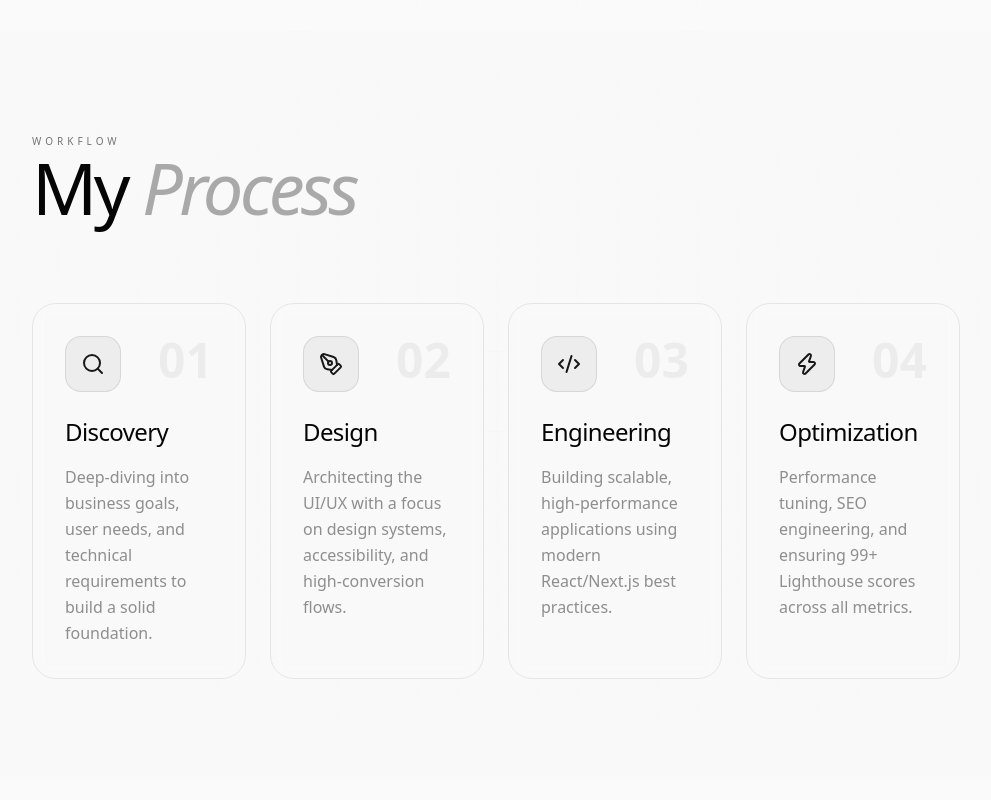
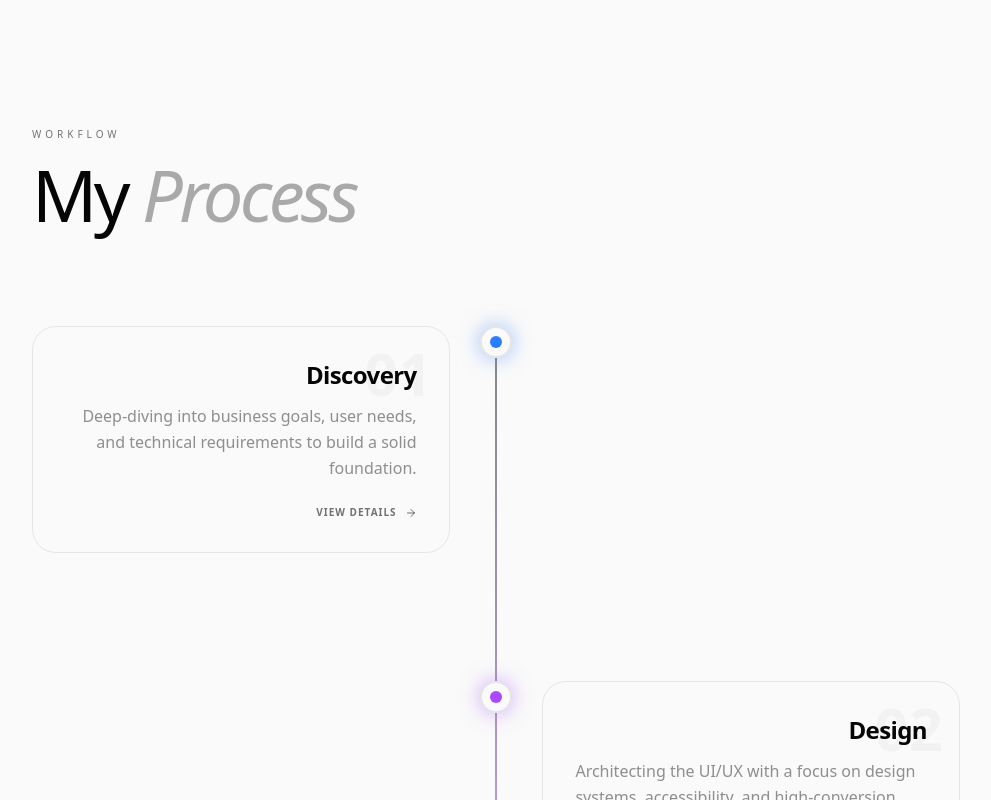
Before and after one commit to twistycoder/aravinth-portfolio, a Next.js app: page / in a window 1280 px wide. Shown: the part 1880-2680 px from the top of the page, without its empty margins (144-1135 px from the left). Built offline with nearby package versions, Linux system fonts and the light colour scheme.

Commit message:
feat: implement About and Process section components with motion-based animations

```diff
--- a/src/components/sections/About.tsx
+++ b/src/components/sections/About.tsx
@@ -62,7 +62,7 @@ export function About() {
               viewport={{ once: true }}
               transition={{ delay: 0.1 }}
             >
-              <p className="text-5xl md:text-6xl font-medium tracking-tighter text-primary">5+</p>
+              <p className="text-3xl md:text-6xl font-medium tracking-tighter text-primary">5+</p>
               <p className="text-[10px] tracking-[0.3em] text-muted-foreground uppercase mt-3 font-semibold">Years Exp</p>
             </motion.div>
             <motion.div
@@ -71,7 +71,7 @@ export function About() {
               viewport={{ once: true }}
               transition={{ delay: 0.2 }}
             >
-              <p className="text-5xl md:text-6xl font-medium tracking-tighter text-primary">50+</p>
+              <p className="text-3xl md:text-6xl font-medium tracking-tighter text-primary">50+</p>
               <p className="text-[10px] tracking-[0.3em] text-muted-foreground uppercase mt-3 font-semibold">Projects</p>
             </motion.div>
             <motion.div
@@ -80,7 +80,7 @@ export function About() {
               viewport={{ once: true }}
               transition={{ delay: 0.3 }}
             >
-              <p className="text-5xl md:text-6xl font-medium tracking-tighter text-primary">10+</p>
+              <p className="text-3xl md:text-6xl font-medium tracking-tighter text-primary">10+</p>
               <p className="text-[10px] tracking-[0.3em] text-muted-foreground uppercase mt-3 font-semibold">Clients</p>
             </motion.div>
           </div>
@@ -92,13 +92,13 @@ export function About() {
             initial={{ opacity: 0, x: 20 }}
             whileInView={{ opacity: 1, x: 0 }}
             viewport={{ once: true }}
-            className="group relative rounded-[2.5rem] border border-border bg-background/50 p-10 backdrop-blur-sm transition-all duration-500 hover:border-primary/20 hover:shadow-2xl overflow-hidden"
+            className="group relative rounded-3xl md:rounded-[2.5rem] border border-border bg-background/50 p-6 md:p-10 backdrop-blur-sm transition-all duration-500 hover:border-primary/20 hover:shadow-2xl overflow-hidden"
           >
             <div className="absolute inset-0 bg-gradient-to-tr from-primary/5 to-transparent opacity-0 group-hover:opacity-100 transition-opacity" />
             <div className="mb-8 inline-flex h-14 w-14 items-center justify-center rounded-2xl bg-primary/5 text-primary border border-primary/10 transition-transform group-hover:scale-110">
               <Layout className="h-7 w-7" />
             </div>
-            <h3 className="mb-4 text-2xl font-medium tracking-tight">Front-End Engineering</h3>
+            <h3 className="mb-4 text-xl md:text-2xl font-medium tracking-tight">Front-End Engineering</h3>
             <p className="text-base text-muted-foreground/80 leading-relaxed">
               Crafting pixel-perfect, responsive interfaces using React and Next.js with a focus on performance and accessibility.
             </p>
@@ -109,13 +109,13 @@ export function About() {
             whileInView={{ opacity: 1, x: 0 }}
             viewport={{ once: true }}
             transition={{ delay: 0.1 }}
-            className="group relative rounded-[2.5rem] border border-border bg-background/50 p-10 backdrop-blur-sm transition-all duration-500 hover:border-primary/20 hover:shadow-2xl overflow-hidden"
+            className="group relative rounded-3xl md:rounded-[2.5rem] border border-border bg-background/50 p-6 md:p-10 backdrop-blur-sm transition-all duration-500 hover:border-primary/20 hover:shadow-2xl overflow-hidden"
           >
             <div className="absolute inset-0 bg-gradient-to-tr from-accent/5 to-transparent opacity-0 group-hover:opacity-100 transition-opacity" />
             <div className="mb-8 inline-flex h-14 w-14 items-center justify-center rounded-2xl bg-primary/5 text-primary border border-primary/10 transition-transform group-hover:scale-110">
               <Code2 className="h-7 w-7" />
             </div>
-            <h3 className="mb-4 text-2xl font-medium tracking-tight">Technical Architecture</h3>
+            <h3 className="mb-4 text-xl md:text-2xl font-medium tracking-tight">Technical Architecture</h3>
             <p className="text-base text-muted-foreground/80 leading-relaxed">
               Designing scalable systems and state management patterns that ensure long-term maintainability and speed.
             </p>
--- a/src/components/sections/Process.tsx
+++ b/src/components/sections/Process.tsx
@@ -2,86 +2,137 @@
 
 import * as React from "react";
 import { Section } from "@/components/ui/Section";
-import { motion } from "framer-motion";
-import { Search, PenTool, Code2, Zap } from "lucide-react";
+import { motion, useScroll, useSpring } from "framer-motion";
+import { Search, PenTool, Code2, Zap, ArrowRight } from "lucide-react";
 
 const STEPS = [
   {
     title: "Discovery",
     description: "Deep-diving into business goals, user needs, and technical requirements to build a solid foundation.",
     icon: <Search className="w-6 h-6" />,
-    color: "from-blue-500/20 to-transparent"
+    color: "bg-blue-500",
+    glow: "shadow-[0_0_20px_rgba(59,130,246,0.5)]"
   },
   {
     title: "Design",
     description: "Architecting the UI/UX with a focus on design systems, accessibility, and high-conversion flows.",
     icon: <PenTool className="w-6 h-6" />,
-    color: "from-purple-500/20 to-transparent"
+    color: "bg-purple-500",
+    glow: "shadow-[0_0_20px_rgba(168,85,247,0.5)]"
   },
   {
     title: "Engineering",
     description: "Building scalable, high-performance applications using modern React/Next.js best practices.",
     icon: <Code2 className="w-6 h-6" />,
-    color: "from-primary/20 to-transparent"
+    color: "bg-primary",
+    glow: "shadow-[0_0_20px_rgba(var(--primary),0.5)]"
   },
   {
     title: "Optimization",
     description: "Performance tuning, SEO engineering, and ensuring 99+ Lighthouse scores across all metrics.",
     icon: <Zap className="w-6 h-6" />,
-    color: "from-amber-500/20 to-transparent"
+    color: "bg-amber-500",
+    glow: "shadow-[0_0_20px_rgba(245,158,11,0.5)]"
   }
 ];
 
 export function Process() {
+  const containerRef = React.useRef<HTMLDivElement>(null);
+  const { scrollYProgress } = useScroll({
+    target: containerRef,
+    offset: ["start end", "end end"]
+  });
+
+  const scaleY = useSpring(scrollYProgress, {
+    stiffness: 100,
+    damping: 30,
+    restDelta: 0.001
+  });
+
   return (
-    <Section id="process" className="relative overflow-hidden bg-secondary/10">
+    <Section id="process" className="relative overflow-hidden bg-secondary/5">
       <div className="absolute inset-0 -z-10 grid-pattern opacity-[0.05]" />
 
-      <div className="mb-12 md:mb-20 space-y-2 md:space-y-4">
+      <div className="mb-16 md:mb-24 space-y-4 text-center md:text-left">
         <motion.span
-          initial={{ opacity: 0, x: -20 }}
-          whileInView={{ opacity: 1, x: 0 }}
-          className="text-[10px] tracking-[0.4em] text-muted-foreground uppercase"
+          initial={{ opacity: 0, y: 10 }}
+          whileInView={{ opacity: 1, y: 0 }}
+          className="text-[10px] tracking-[0.4em] text-muted-foreground uppercase block"
         >
           Workflow
         </motion.span>
         <motion.h2
           initial={{ opacity: 0, y: 20 }}
           whileInView={{ opacity: 1, y: 0 }}
-          className="text-3xl font-medium tracking-tighter sm:text-6xl md:text-7xl"
+          className="text-4xl font-medium tracking-tighter sm:text-6xl md:text-7xl"
         >
           My <span className="text-muted-foreground/60 italic">Process</span>
         </motion.h2>
       </div>
 
-      <div className="grid gap-6 md:grid-cols-2 lg:grid-cols-4 relative">
-        {STEPS.map((step, idx) => (
+      <div ref={containerRef} className="relative max-w-5xl mx-auto px-4 md:px-0">
+        {/* The Path Line */}
+        <div className="absolute left-4 md:left-1/2 top-0 bottom-0 w-px bg-border/50 -translate-x-px md:-translate-x-1/2">
           <motion.div
-            key={idx}
-            initial={{ opacity: 0, y: 20 }}
-            whileInView={{ opacity: 1, y: 0 }}
-            viewport={{ once: true }}
-            transition={{ duration: 0.5, delay: idx * 0.1 }}
-            className="group relative rounded-3xl border border-border bg-background/50 p-8 backdrop-blur-sm transition-all duration-500 hover:border-primary/20 hover:shadow-2xl"
-          >
-            <div className={`absolute inset-0 bg-gradient-to-br ${step.color} opacity-0 group-hover:opacity-100 transition-opacity duration-500`} />
-
-            <div className="relative z-10">
-              <div className="mb-6 inline-flex h-14 w-14 items-center justify-center rounded-2xl bg-primary/5 text-primary border border-primary/10 transition-transform group-hover:scale-110 group-hover:rotate-3">
-                {step.icon}
+            style={{ scaleY }}
+            className="absolute inset-0 bg-gradient-to-b from-primary via-purple-500 to-blue-500 origin-top"
+          />
         </div>
 
-              <div className="absolute top-0 right-0 text-5xl font-black text-foreground/5 transition-colors group-hover:text-primary/10">
+        <div className="space-y-12 md:space-y-0">
+          {STEPS.map((step, idx) => (
+            <div key={idx} className="relative">
+              <div className={`flex flex-col md:flex-row items-center gap-8 md:gap-0 ${idx % 2 === 0 ? "md:flex-row" : "md:flex-row-reverse"}`}>
+
+                {/* Content Card */}
+                <motion.div
+                  initial={{ opacity: 0, x: idx % 2 === 0 ? -50 : 50 }}
+                  whileInView={{ opacity: 1, x: 0 }}
+                  viewport={{ once: true, margin: "-100px" }}
+                  transition={{ duration: 0.7, delay: 0.2 }}
+                  className={`w-full md:w-[45%] pl-12 md:pl-0 ${idx % 2 === 0 ? "md:text-right" : "md:text-left"}`}
+                >
+                  <div className="group relative p-8 rounded-3xl border border-border bg-background/50 backdrop-blur-md transition-all duration-500 hover:border-primary/20 hover:shadow-2xl overflow-hidden">
+                    <div className="absolute top-4 right-4 text-6xl font-black text-foreground/[0.03] transition-colors group-hover:text-primary/[0.05]">
                       0{idx + 1}
                     </div>
 
-              <h3 className="mb-4 text-2xl font-medium tracking-tight">{step.title}</h3>
-              <p className="text-base text-muted-foreground/80 leading-relaxed">
+                    <h3 className="text-2xl font-semibold tracking-tight mb-3 flex items-center gap-3 md:justify-end">
+                      {idx % 2 !== 0 && <step.icon.type {...step.icon.props} className="w-5 h-5 text-primary md:hidden" />}
+                      {step.title}
+                      {idx % 2 === 0 && <step.icon.type {...step.icon.props} className="w-5 h-5 text-primary md:hidden" />}
+                    </h3>
+                    <p className="text-muted-foreground/80 leading-relaxed text-sm md:text-base">
                       {step.description}
                     </p>
+
+                    <div className={`mt-6 flex items-center gap-2 text-[10px] font-bold tracking-widest uppercase text-primary/60 ${idx % 2 === 0 ? "md:justify-end" : "md:justify-start"}`}>
+                      View Details <ArrowRight className="w-3 h-3" />
+                    </div>
                   </div>
                 </motion.div>
+
+                {/* Center Marker */}
+                <div className="absolute left-4 md:left-1/2 top-0 -translate-x-1/2 flex items-center justify-center">
+                  <motion.div
+                    initial={{ scale: 0 }}
+                    whileInView={{ scale: 1 }}
+                    viewport={{ once: true }}
+                    className={`relative z-10 w-8 h-8 rounded-full bg-background border-2 border-border flex items-center justify-center ${step.glow} transition-colors duration-500`}
+                  >
+                    <div className={`w-3 h-3 rounded-full ${step.color}`} />
+                  </motion.div>
+                </div>
+
+                {/* Empty Side for Desktop */}
+                <div className="hidden md:block md:w-[45%]" />
+              </div>
+
+              {/* Spacing for Desktop Timeline */}
+              <div className="hidden md:block h-32" />
+            </div>
           ))}
+        </div>
       </div>
     </Section>
   );
```
Lines whose indentation alone changed are shown as unchanged.
